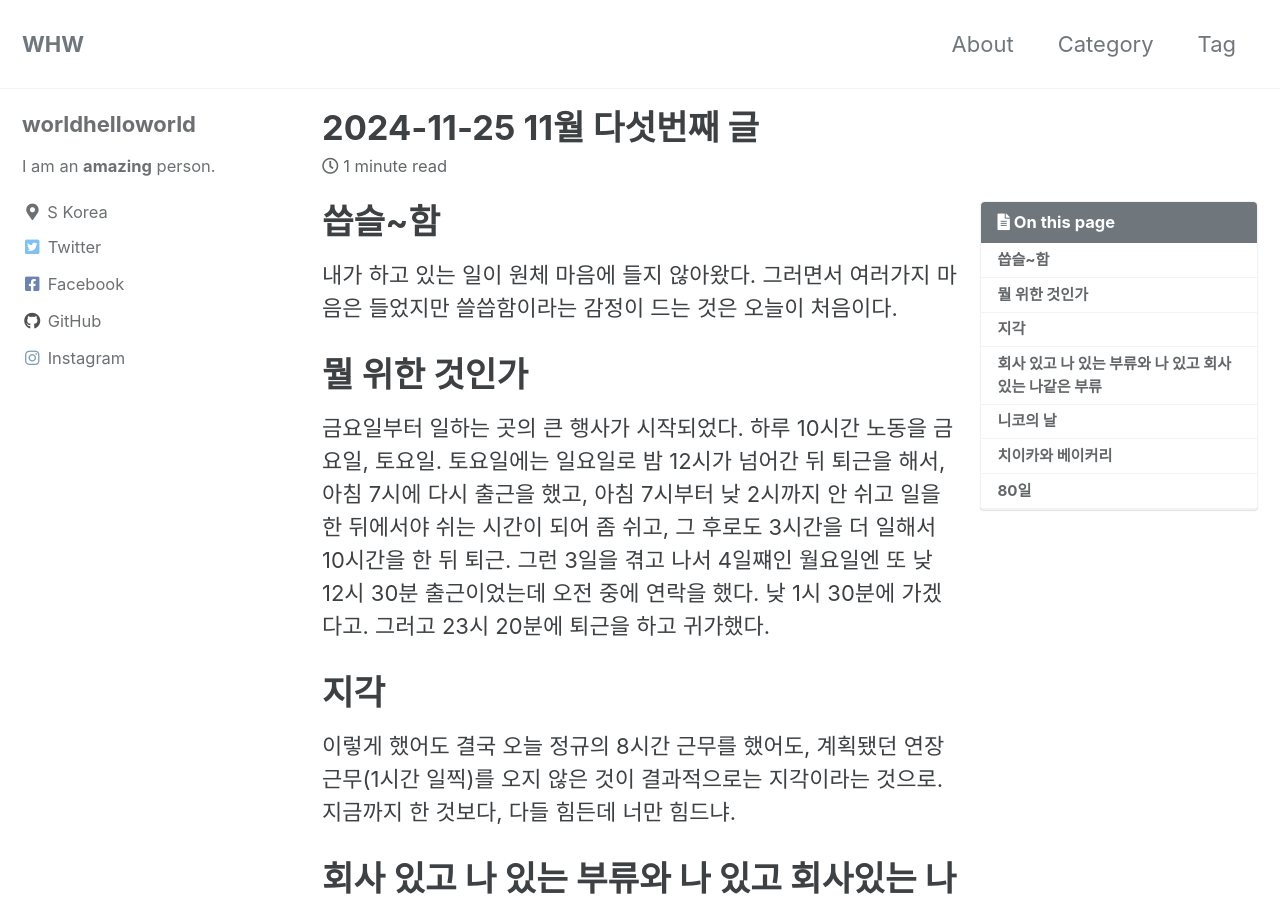
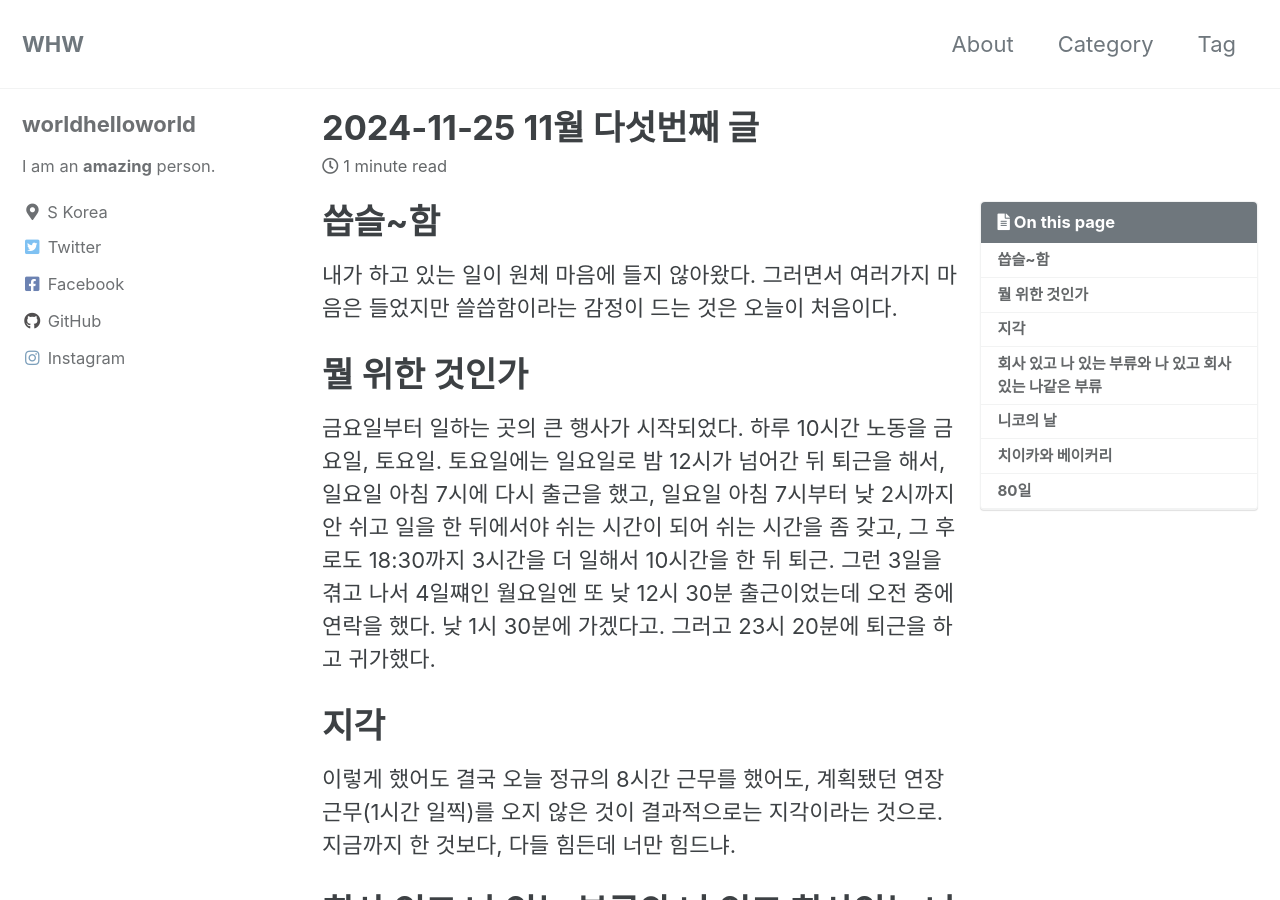
Before and after one commit to worldhelloworld/worldhelloworld.github.io, a Jekyll site: the page built from _posts/2024-11-25-go to bed241125.md, in a window 1280 px wide and 900 px high. Built offline with Jekyll 4.4.1, drawn with Linux system fonts in a browser that asks for light colours; cached includes are drawn as plain includes.

Commit message:
241125 02

```diff
--- a/_posts/2024-11-25-go to bed241125.md
+++ b/_posts/2024-11-25-go to bed241125.md
@@ -13,7 +13,7 @@ toc: true
 뭘 위한 것인가
 =
 
-금요일부터 일하는 곳의 큰 행사가 시작되었다. 하루 10시간 노동을 금요일, 토요일. 토요일에는 일요일로 밤 12시가 넘어간 뒤 퇴근을 해서, 아침 7시에 다시 출근을 했고, 아침 7시부터 낮 2시까지 안 쉬고 일을 한 뒤에서야 쉬는 시간이 되어 좀 쉬고, 그 후로도 3시간을 더 일해서 10시간을 한 뒤 퇴근. 그런 3일을 겪고 나서 4일쨰인 월요일엔 또 낮 12시 30분 출근이었는데 오전 중에 연락을 했다. 낮 1시 30분에 가겠다고. 그러고 23시 20분에 퇴근을 하고 귀가했다.
+금요일부터 일하는 곳의 큰 행사가 시작되었다. 하루 10시간 노동을 금요일, 토요일. 토요일에는 일요일로 밤 12시가 넘어간 뒤 퇴근을 해서, 일요일 아침 7시에 다시 출근을 했고, 일요일 아침 7시부터 낮 2시까지 안 쉬고 일을 한 뒤에서야 쉬는 시간이 되어 쉬는 시간을 좀 갖고, 그 후로도 18:30까지 3시간을 더 일해서 10시간을 한 뒤 퇴근. 그런 3일을 겪고 나서 4일쨰인 월요일엔 또 낮 12시 30분 출근이었는데 오전 중에 연락을 했다. 낮 1시 30분에 가겠다고. 그러고 23시 20분에 퇴근을 하고 귀가했다.
 
 지각
 =
```
